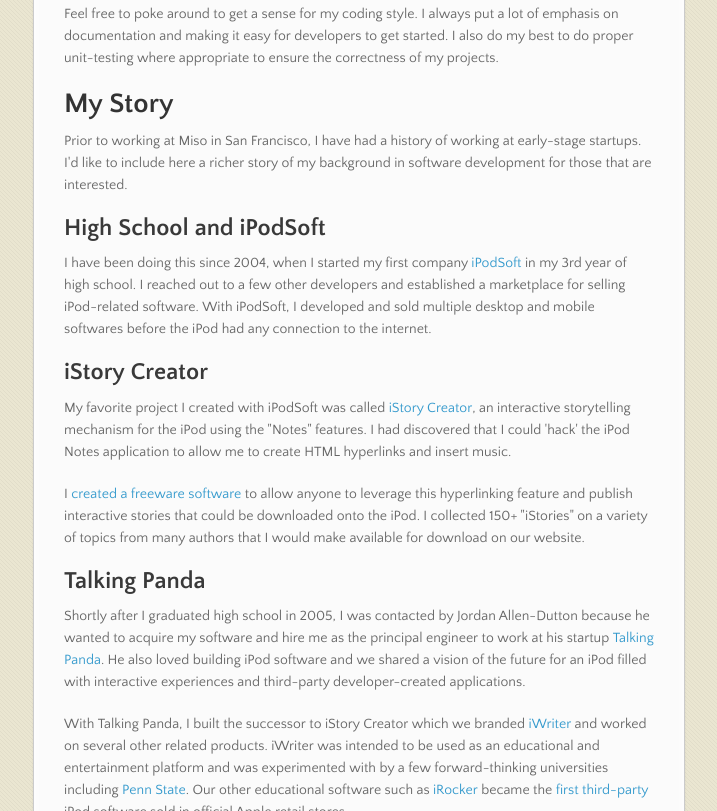
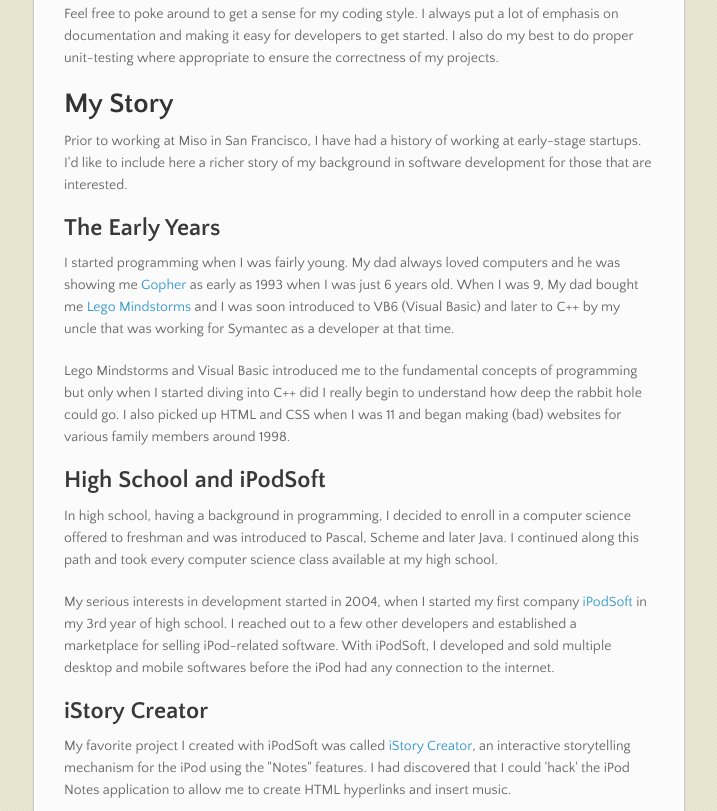
Before and after one commit to nesquena/resume, a plain HTML site: page index.html in a window 1280 px wide. Shown: the part 1989-2800 px from the top of the page, without its empty margins (282-999 px from the left). Drawn offline with nearby package versions, Linux system fonts and the light colour scheme.

```diff
--- a/index.html
+++ b/index.html
@@ -182,9 +182,28 @@
 I'd like to include here a richer story of my background in software
 development for those that are interested.</p>
 
+<h2>The Early Years</h2>
+
+<p>I started programming when I was fairly young. My dad always
+loved computers and he was showing me <a href="http://www.codeghost.com/gopher_history.html">Gopher</a>
+as early as 1993 when I was just 6 years old. When I was 9, My dad bought me
+<a href="http://en.wikipedia.org/wiki/Lego_Mindstorms">Lego Mindstorms</a> and
+I was soon introduced to VB6 (Visual Basic) and later to C++ by my uncle that was
+working for Symantec as a developer at that time.</p>
+
+<p>Lego Mindstorms and Visual Basic introduced me to the fundamental concepts of programming
+but only when I started diving into C++ did I really begin to understand how deep the rabbit hole could go.
+I also picked up HTML and CSS when I was 11 and began making (bad) websites for various
+family members around 1998.</p>
+
 <h2>High School and iPodSoft</h2>
 
-<p>I have been doing this since 2004, when I started my first company
+<p>In high school, having a background in programming, I decided to
+enroll in a computer science offered to freshman and was introduced
+to Pascal, Scheme and later Java. I continued along this path
+and took every computer science class available at my high school.</p>
+
+<p>My serious interests in development started in 2004, when I started my first company
 <a href="http://www.ipodsoft.com/site/pmwiki.php">iPodSoft</a> in my 3rd year of high school.
 I reached out to a few other developers and established a marketplace for selling iPod-related software.
 With iPodSoft, I developed and sold multiple desktop and mobile softwares
```
Also changed, not shown: params.json (+1 -1 lines).
